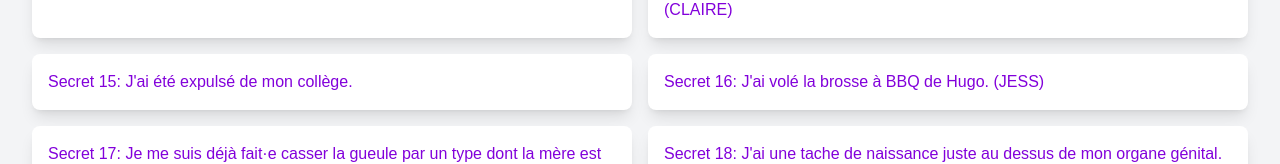
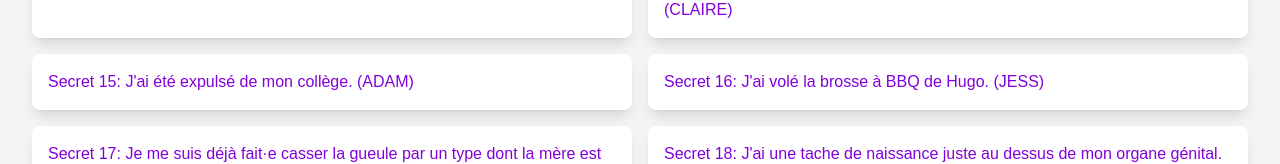
Before and after one commit to FlorianPgn/secret_chalet, a Next.js app: page / in a window 1280 px wide. Shown: the part 554-718 px from the top of the page. Built offline with nearby package versions, Linux system fonts and the light colour scheme.

Commit message:
Update page.tsx

```diff
--- a/src/app/page.tsx
+++ b/src/app/page.tsx
@@ -16,7 +16,7 @@ const secrets = [
   { content: "Secret 12: J'ai cambriolé une chambre d'hôtel avant d'aller dîner avec leurs occupants." },
   { content: "Secret 13: Je suis rentré·e par effraction dans un château habité. (ALICE)" },
   { content: "Secret 14: Je jouais avec les enfants de Johnny Depp quand j'étais petit·e. (CLAIRE)" },
-  { content: "Secret 15: J'ai été expulsé de mon collège." },
+  { content: "Secret 15: J'ai été expulsé de mon collège. (ADAM)" },
   { content: "Secret 16: J'ai volé la brosse à BBQ de Hugo. (JESS)" },
   { content: "Secret 17: Je me suis déjà fait·e casser la gueule par un type dont la mère est escort girl. (HUGO)" },
   { content: "Secret 18: J'ai une tache de naissance juste au dessus de mon organe génital." },
```
